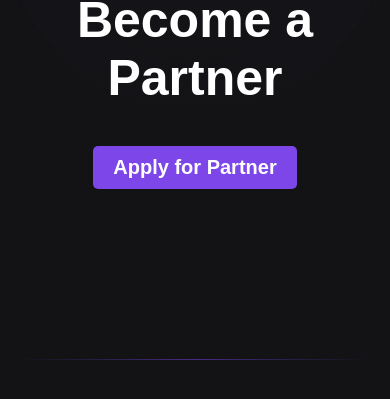
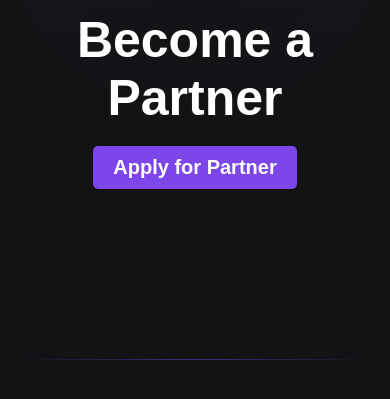
Before and after one commit to DaggerHashimot0/ss_web.github.io, a website: page index.html in a window 390 px wide. Shown: the part 3584-3983 px from the top of the page. Drawn offline with Linux system fonts and the light colour scheme.

Commit message:
Update styles.css

```diff
--- a/styles.css
+++ b/styles.css
@@ -700,6 +700,15 @@ header {
         margin-bottom: 0px;
     }
 
+    .z-text {
+        margin-top: 70px;
+        position: absolute;
+        font-weight: bold;
+        text-align: center;
+        width: 100%;
+        z-index: 1;
+    }
+
 }
 
 footer {
```
